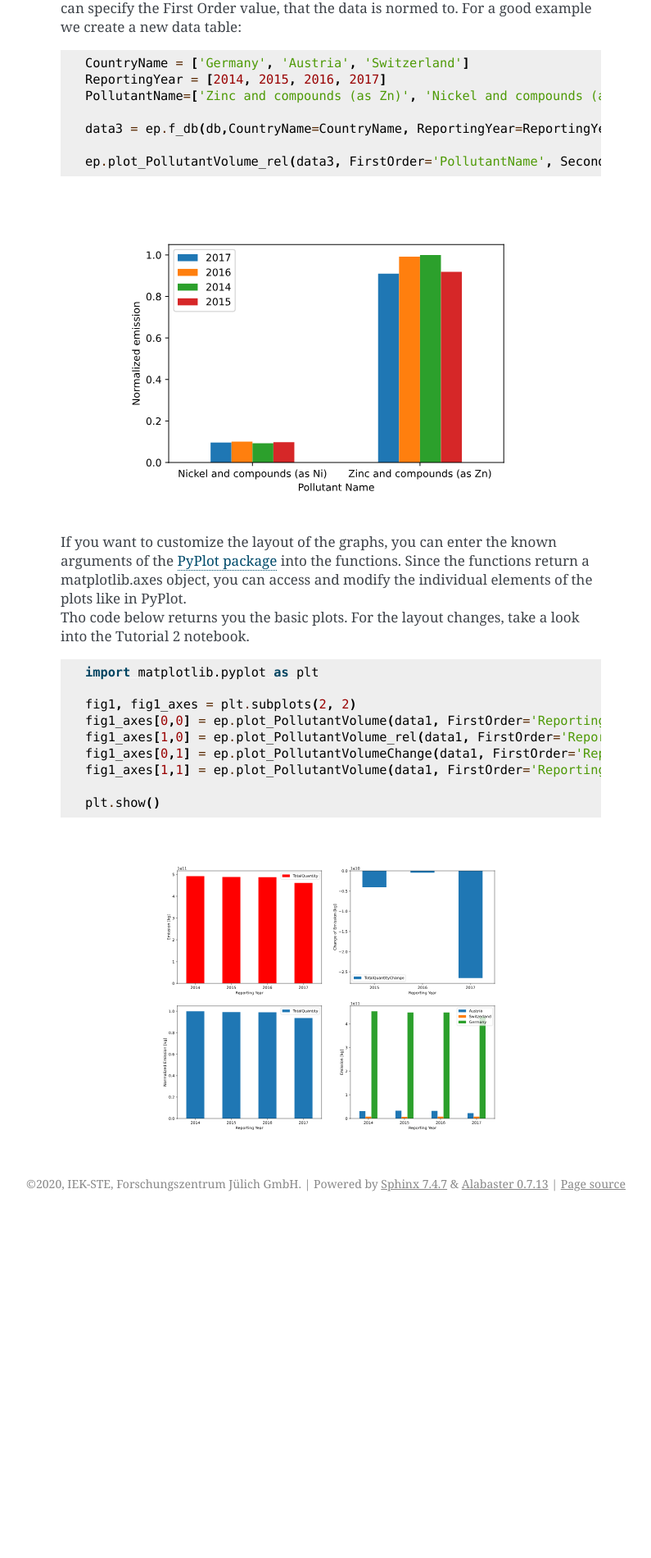
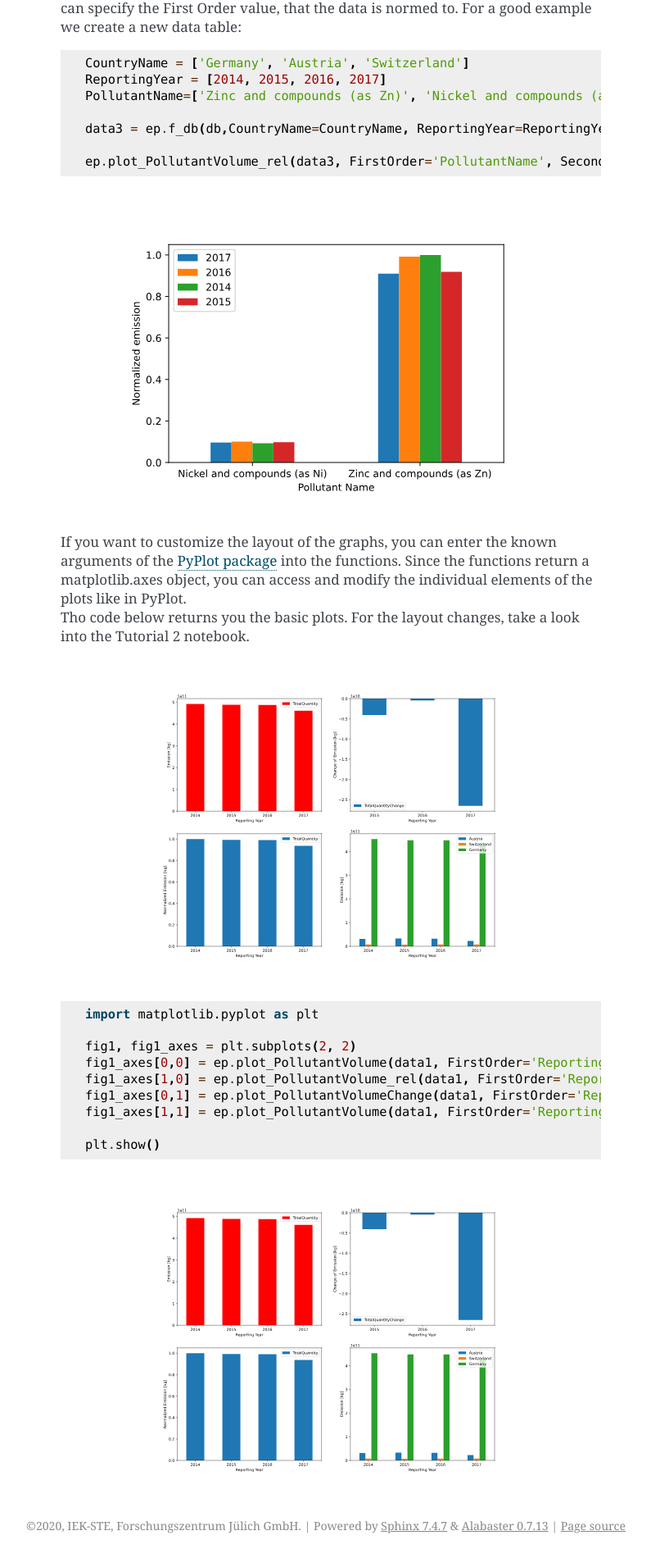
Before and after one commit to ElsevierSoftwareX/SOFTX-D-21-00134, a Sphinx documentation site: the page built from docs/source/tut2.rst, in a window 1280 px wide. Shown: the part 2542-4442 px from the top of the page at 82% size, without its empty margins (346-1141 px from the left). Built offline with Sphinx 7.4.7, drawn with Linux system fonts in a browser that asks for light colours; before the commit the page ends 4025 px from its top, so only the background shows below that.

Commit message:
updating documentation

```diff
--- a/docs/source/tut2.rst
+++ b/docs/source/tut2.rst
@@ -84,6 +84,13 @@ Visualize data sets
 
 | If you want to customize the layout of the graphs, you can enter the known arguments of the `PyPlot package <https://matplotlib.org/3.1.1/tutorials/index.html>`_ into the functions. Since the functions return a matplotlib.axes object, you can access and modify the individual elements of the plots like in PyPlot.
 | Tho code below returns you the basic plots. For the layout changes, take a look into the Tutorial 2 notebook.
+
+.. image:: ./pictures/Tut2pic6.svg
+    :width: 80%
+    :align: center
+    :height: 400px
+    :alt: Tut2pic6
+
 .. code-block:: python
 
     import matplotlib.pyplot as plt
--- a/docs/source/tut4.rst
+++ b/docs/source/tut4.rst
@@ -65,6 +65,7 @@ Export Data and Figures
 .. image:: ./pictures/Tut4pic1.svg
     :width: 80%
     :align: center
+	:height: 400px
     :alt: Tut4pic1
 
 | The export of the figures is based on `matplotlib.pyplot.savefig <https://matplotlib.org/3.1.1/api/_as_gen/matplotlib.pyplot.savefig.html>`_ and has the same features for the export, but automatically saves the figure to the ExportFolder, if not stated otherwise.
```
